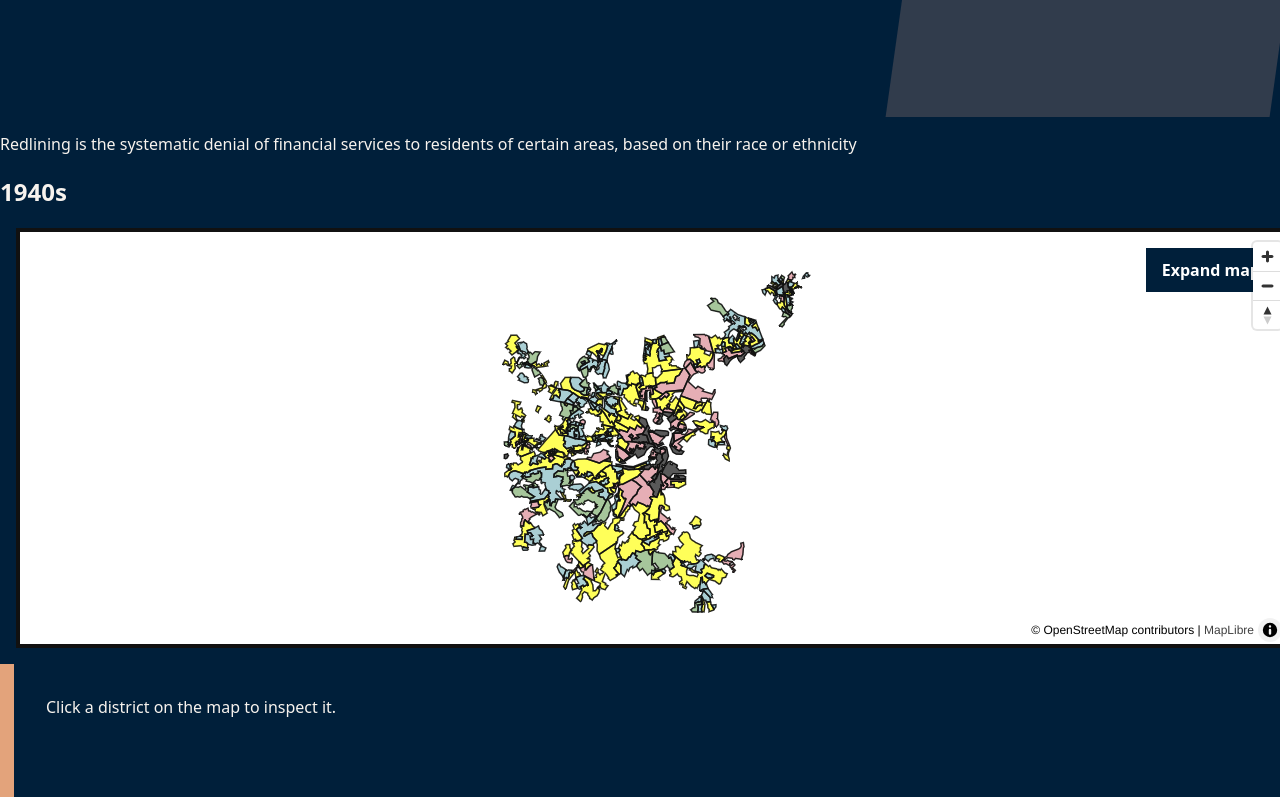
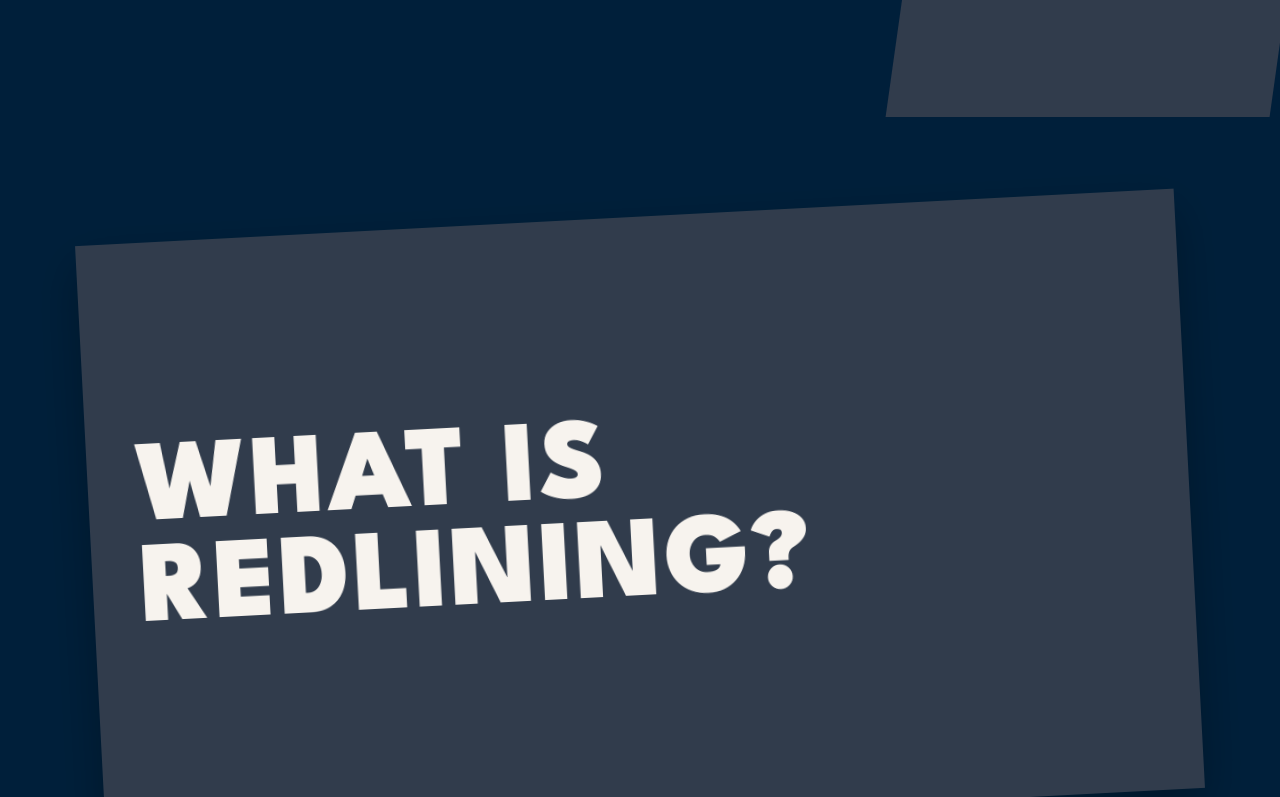
Before and after one commit to unyimeu/6.C35_Final_Project, a SvelteKit app in the folder my-portfolio/: page / in a window 1280 px wide. Shown: the part 683-1480 px from the top of the page. Built offline with nearby package versions, Linux system fonts and the light colour scheme; no server answers.

Commit message:
flashcard interaction

```diff
--- /dev/null
+++ b/my-portfolio/src/lib/Flashcard.svelte
@@ -0,0 +1,135 @@
+<script>
+  let flipped = false;
+</script>
+
+<section class="flashcard-section">
+  <button
+    class="flashcard {flipped ? 'flipped' : ''}"
+    on:click={() => (flipped = !flipped)}
+    aria-label="Flip redlining flashcard"
+  >
+    <div class="flashcard-inner">
+      <div class="flashcard-face flashcard-front">
+        <h2>WHAT IS<br />REDLINING?</h2>
+      </div>
+
+      <div class="flashcard-face flashcard-back">
+        <p>
+          Redlining is the systematic denial of financial services to residents
+          of certain areas, based on their race or ethnicity.
+        </p>
+      </div>
+    </div>
+  </button>
+</section>
+
+<style>
+  .flashcard-section {
+    min-height: 100vh;
+    display: flex;
+    align-items: center;
+    justify-content: center;
+    background: #001f3a;
+    padding: 2rem;
+  }
+
+  .flashcard {
+    width: min(1100px, 90vw);
+    height: min(620px, 75vh);
+    perspective: 1400px;
+    border: none;
+    background: transparent;
+    padding: 0;
+    cursor: pointer;
+  }
+
+  .flashcard-inner {
+    position: relative;
+    width: 100%;
+    height: 100%;
+    transition: transform 0.7s ease;
+    transform-style: preserve-3d;
+  }
+
+  .flashcard.flipped .flashcard-inner {
+    transform: rotateY(180deg);
+  }
+
+  .flashcard-face {
+    position: absolute;
+    inset: 0;
+    backface-visibility: hidden;
+
+    display: flex;
+    align-items: center;
+    justify-content: center;
+
+    padding: 2.5rem 3rem;
+    background: #313c4c;
+    /* border: 5px solid #1e90ff; */
+    box-shadow: 0 20px 45px rgba(0, 0, 0, 0.28);
+  }
+
+  .flashcard-front {
+    transform: rotate(-3deg);
+  }
+
+  .flashcard-back {
+    transform: rotateY(180deg) rotate(-3deg);
+  }
+
+  .flashcard-front h2 {
+    margin: 0;
+    font-family: 'League Spartan', sans-serif;
+    font-weight: 900;
+    font-size: clamp(3.5rem, 9vw, 8rem);
+    line-height: 0.88;
+    letter-spacing: 0.02em;
+    text-transform: uppercase;
+    color: #f7f3ee;
+    /* text-shadow: 6px 6px 0 #e3a37b; */
+    text-align: left;
+    width: 100%;
+  }
+
+  .flashcard-back p {
+    margin: 0;
+    max-width: 820px;
+    font-family: system-ui, sans-serif;
+    font-size: clamp(1.4rem, 2.4vw, 2.3rem);
+    line-height: 1.35;
+    color: #f7f3ee;
+    text-align: center;
+  }
+
+  .flashcard:hover .flashcard-inner {
+    transform: scale(1.01);
+  }
+
+  .flashcard.flipped:hover .flashcard-inner {
+    transform: rotateY(180deg) scale(1.01);
+  }
+
+  .flashcard:focus-visible {
+    outline: 3px solid #e3a37b;
+    outline-offset: 8px;
+  }
+
+  @media (max-width: 700px) {
+    .flashcard {
+      height: min(500px, 70vh);
+    }
+
+    .flashcard-face {
+      padding: 1.5rem;
+    }
+
+    .flashcard-front h2 {
+      font-size: clamp(2.8rem, 12vw, 5rem);
+    }
+
+    .flashcard-back p {
+      font-size: clamp(1.1rem, 4vw, 1.5rem);
+    }
+  }
+</style>
--- a/my-portfolio/src/routes/+page.svelte
+++ b/my-portfolio/src/routes/+page.svelte
@@ -2,6 +2,7 @@
   import { onMount } from 'svelte';
   import RedliningMap from '$lib/RedliningMap.svelte';
   import DistrictPanel from '$lib/DistrictPanel.svelte';
+  import Flashcard from '$lib/Flashcard.svelte';
 
   let expanded = false;
   let selectedDistrict = null;
@@ -57,11 +58,7 @@
 </section>
 
 <!-- Add animation so it shows up when you scroll -->
-<section class="redlining-def">
-  <p>Redlining is the systematic denial of financial services to residents of certain
-    areas, based on their race or ethnicity
-  </p>
-</section>
+<Flashcard />
 
 <!-- fix overlay so that it is actually on top of map -->
 <section class="timeline-section">
@@ -80,7 +77,7 @@
       />
       <div class="text-column">
         <DistrictPanel district={selectedDistrict} />
-        <p class="source">City Survey Files, 1935–1940</p>
+        <p class="source"><i>City Survey Files, 1935–1940</i></p>
       </div>
     </div>
 <!--
--- a/my-portfolio/static/style.css
+++ b/my-portfolio/static/style.css
@@ -96,10 +96,14 @@ h1 {
   color: var(--body-text);
 }
 
-/* Optional: constrain width of heading lines a bit more */
 .title {
   max-width: 980px;
 }
+
+.source {
+  size: 1em;
+}
+
 
 /* Mobile adjustments */
 @media (max-width: 900px) {
```
Also changed, not shown: 1 other file (tests, documents, lock files or other folders).
